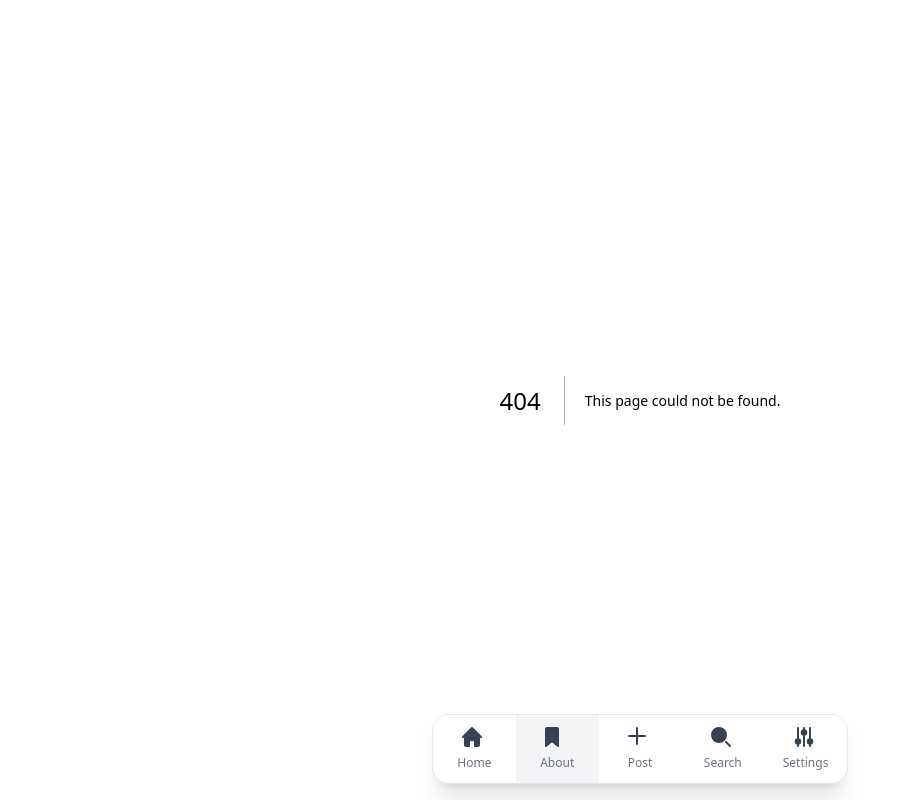
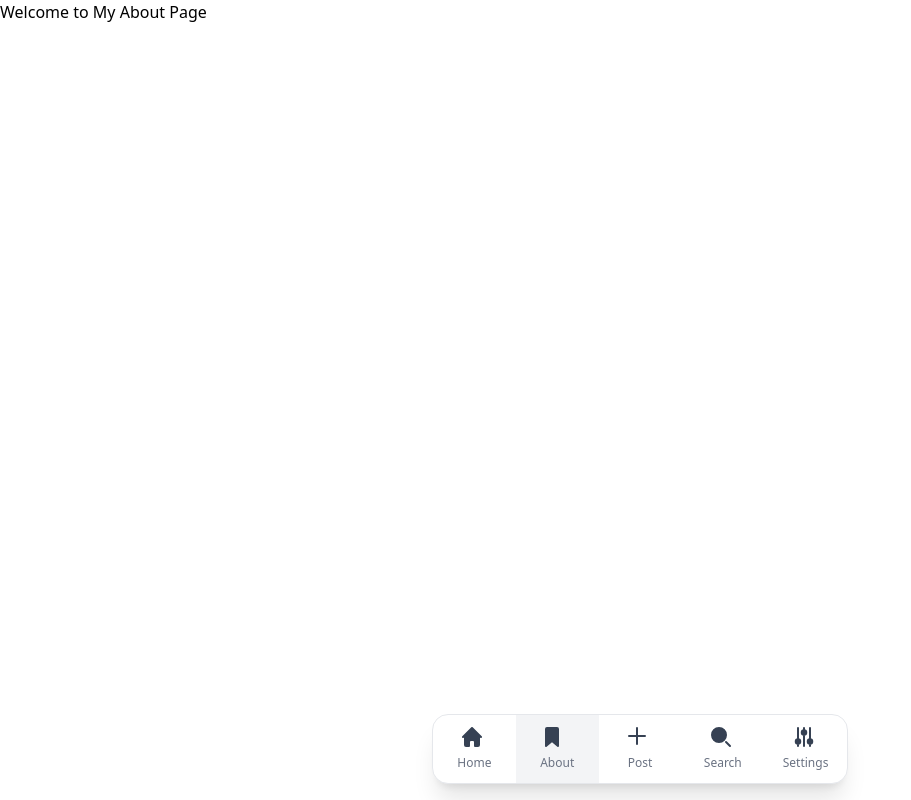
Before and after one commit to Ayomide-Philip/my-portfolio, a Next.js app: page /about in a window 1280 px wide. Before the commit this address had no page. Shown: the whole page, without its empty margins (0-911 px from the left). Built offline with nearby package versions, Linux system fonts and the light colour scheme.

Commit message:
feat: add About page component with welcome heading

```diff
--- /dev/null
+++ b/src/app/about/page.js
@@ -0,0 +1,3 @@
+export default function page() {
+  return <h1>Welcome to My About Page</h1>;
+}
```
